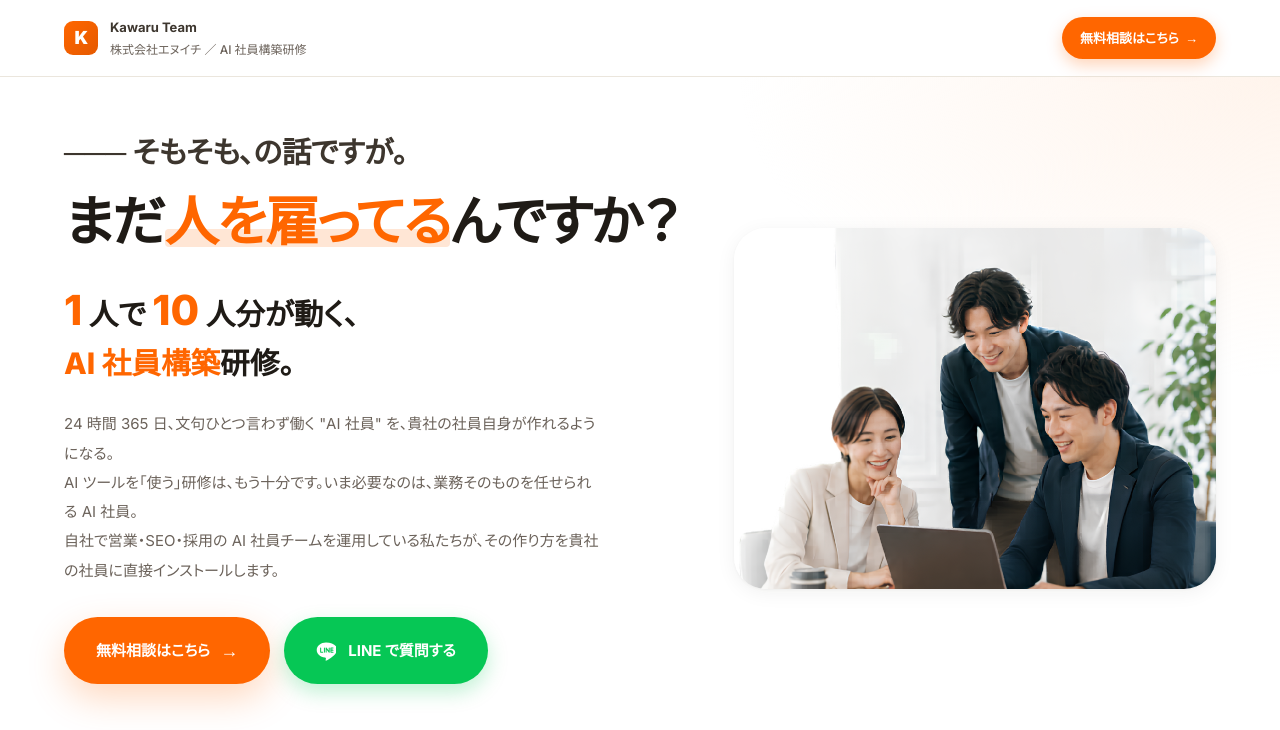
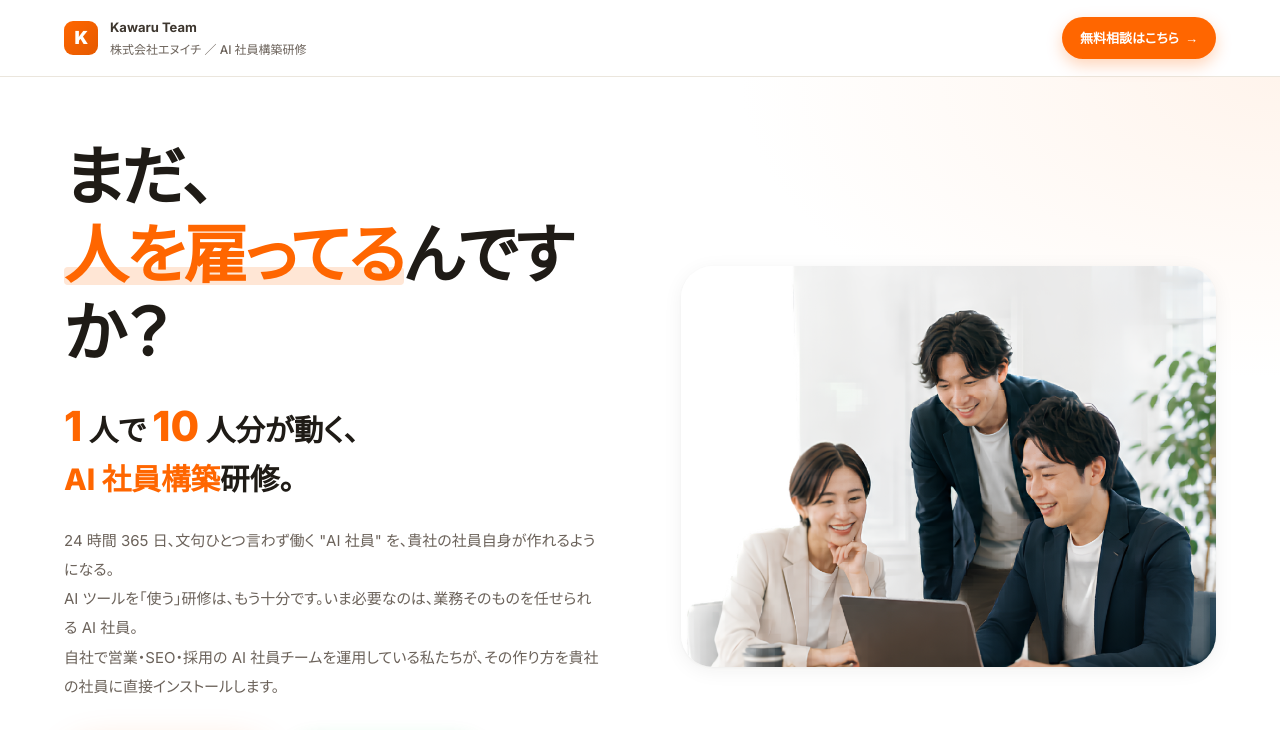
Before and after one commit to Ryunosuke-Okawa/Ryunosuke-n1, a plain HTML site: page marketing/ai_staff_training_lp/index.html in a window 1280 px wide. Shown: the top 730 px of the page. Drawn offline with Linux system fonts and the light colour scheme.

Commit message:
Auto-save: 2026-05-17 12:38

```diff
--- a/marketing/ai_staff_training_lp/index.html
+++ b/marketing/ai_staff_training_lp/index.html
@@ -147,10 +147,9 @@
   }
   .hero-inner { display: grid; grid-template-columns: 1.05fr 1fr; gap: 56px; align-items: center; }
   .hero-title {
-    font-size: clamp(2rem, 4.2vw, 3.4rem);
-    line-height: 1.25; letter-spacing: -0.03em; font-weight: 900;
-  }
-  .hero-title-main { display: block; white-space: nowrap; }
+    font-size: clamp(2.4rem, 5vw, 4rem);
+    line-height: 1.22; letter-spacing: -0.03em; font-weight: 900;
+  }
   .hero-title .quote { color: var(--orange-600); position: relative; display: inline-block; }
   .hero-title .quote::after {
     content: ''; position: absolute; left: 0; right: 0; bottom: 4px; height: 18px;
@@ -933,8 +932,8 @@
     <div class="hero-inner">
       <div class="hero-copy fade-up">
         <h1 class="hero-title">
-          <span class="hero-title-small">─── そもそも、の話ですが。</span>
-          <span class="hero-title-main">まだ<span class="quote">人を雇ってる</span>んですか？</span>
+          まだ、<br>
+          <span class="quote">人を雇ってる</span>んですか？
         </h1>
         <div class="hero-sub">
           <span class="big">1</span> 人で <span class="big">10</span> 人分が動く、<br>
```
